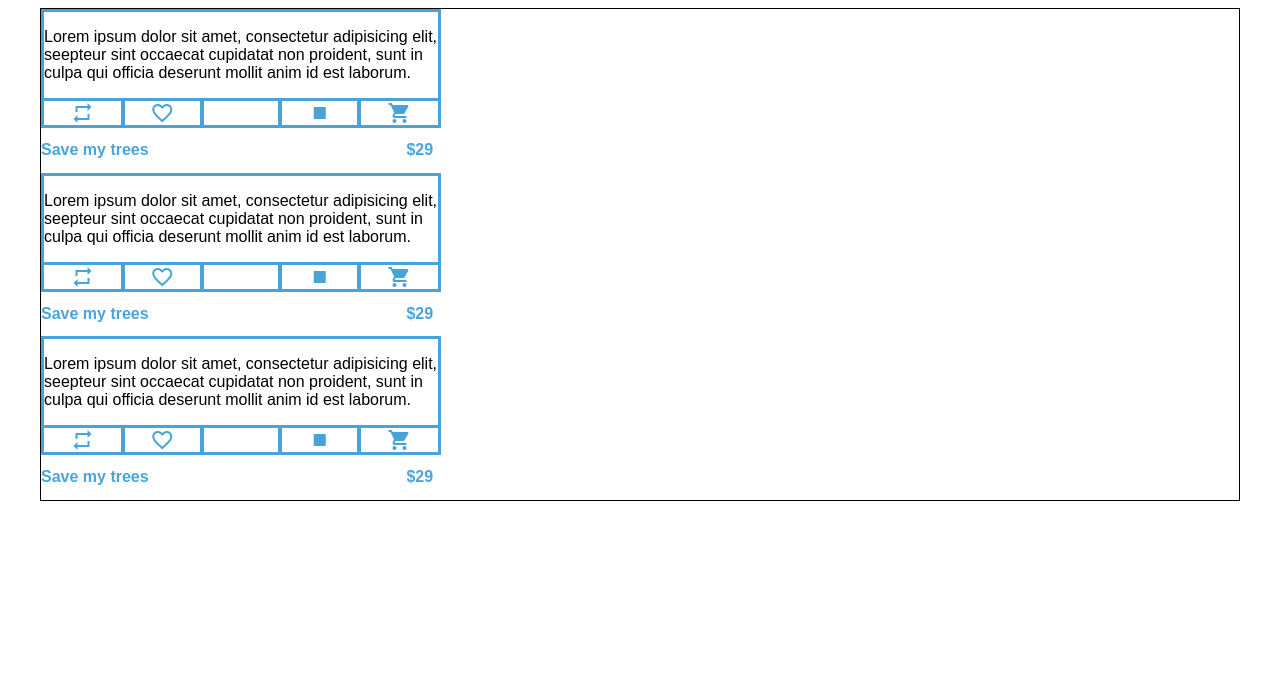
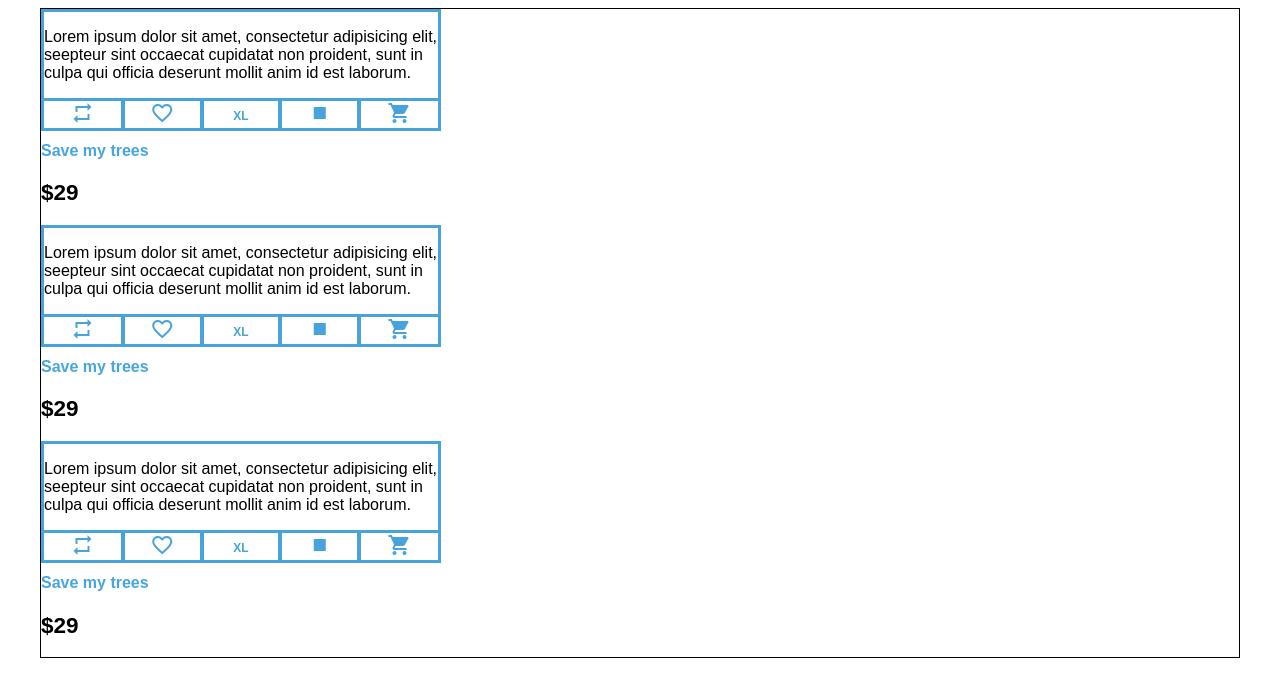
Before and after one commit to Jmatos87/tshirt, a plain HTML site: page index.html in a window 1280 px wide. Drawn offline with Linux system fonts and the light colour scheme.

Commit message:
fixed the buttons

```diff
--- a/index.html
+++ b/index.html
@@ -28,7 +28,7 @@
 				</div> <!-- /heart -->
 
 				<div class="button size">
-
+					<strong> XL </strong>
 
 				</div> <!-- /size-->
 
@@ -76,7 +76,7 @@
 				</div> <!-- /heart -->
 
 				<div class="button size">
-
+					<strong> XL </strong>
 
 				</div> <!-- /size-->
 
@@ -119,10 +119,11 @@
 				<div class="button heart">
 					<i class="material-icons">favorite_border</i>
 
+
 				</div> <!-- /heart -->
 
 				<div class="button size">
-
+					<strong> XL </strong>
 
 				</div> <!-- /size-->
 
--- a/styles/style.css
+++ b/styles/style.css
@@ -33,13 +33,16 @@ p {
 .button {
 	display: inline-block;
 	width: 20%;
-	height: 27px;
+	height: 30px;
 	/*background-color: teal;*//*change*/
 	border: 2px solid #47A3DA;
 	border-top-width: 3px;
 	border-bottom: 3px;
 	color: #47A3DA;
 	text-align: center;
+	font-size: 12px;
+	line-height: 30px;
+	vertical-align: top;
 }
 
 .button:first-child {
@@ -69,8 +72,9 @@ h1 {
 	display: inline-block;
 	font-size: 16px;
 	color: #47A5E0;
-	/*text-align: left;*/
-}
+	margin-bottom: 2px;
+
+}*/
 
 h2 {
 	display: inline-block;
```
